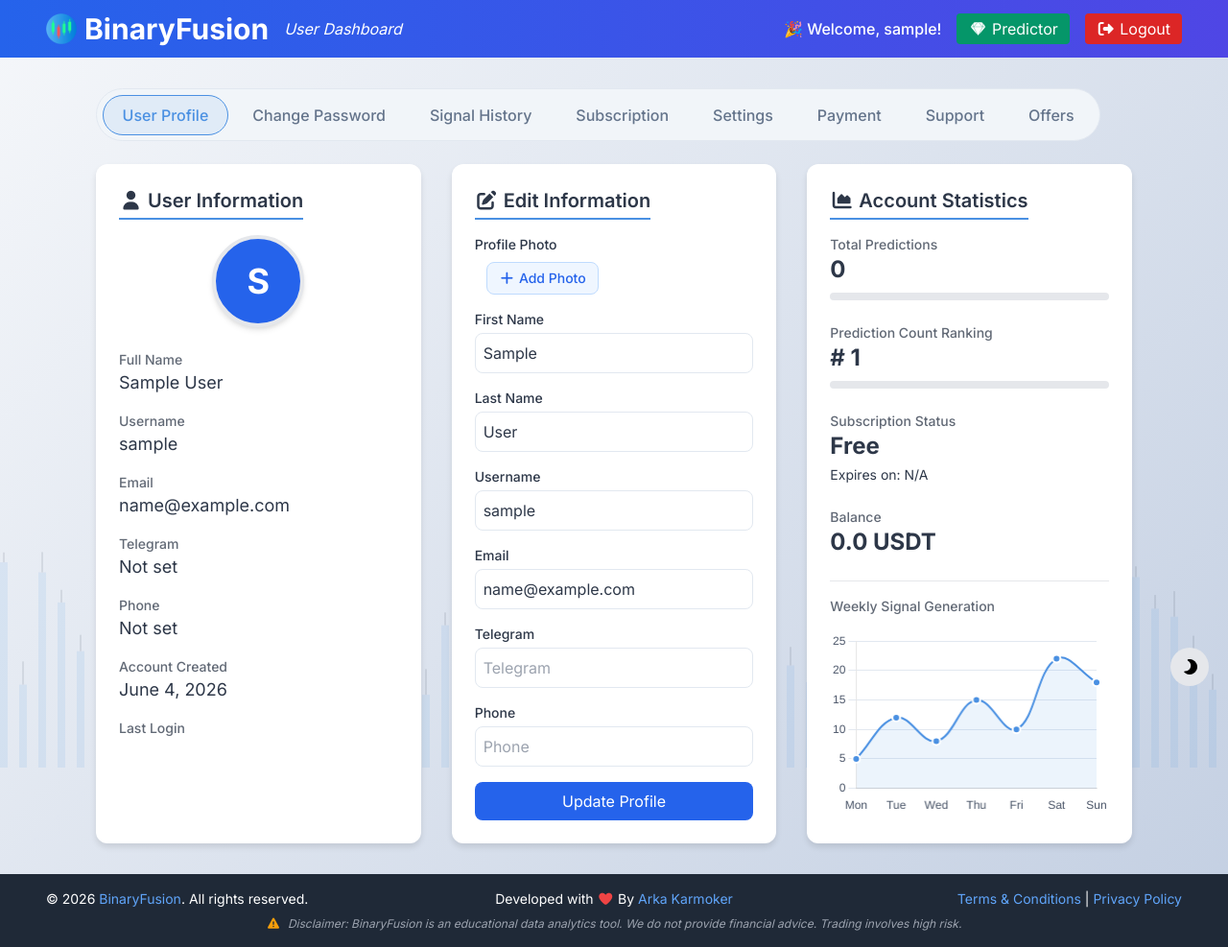
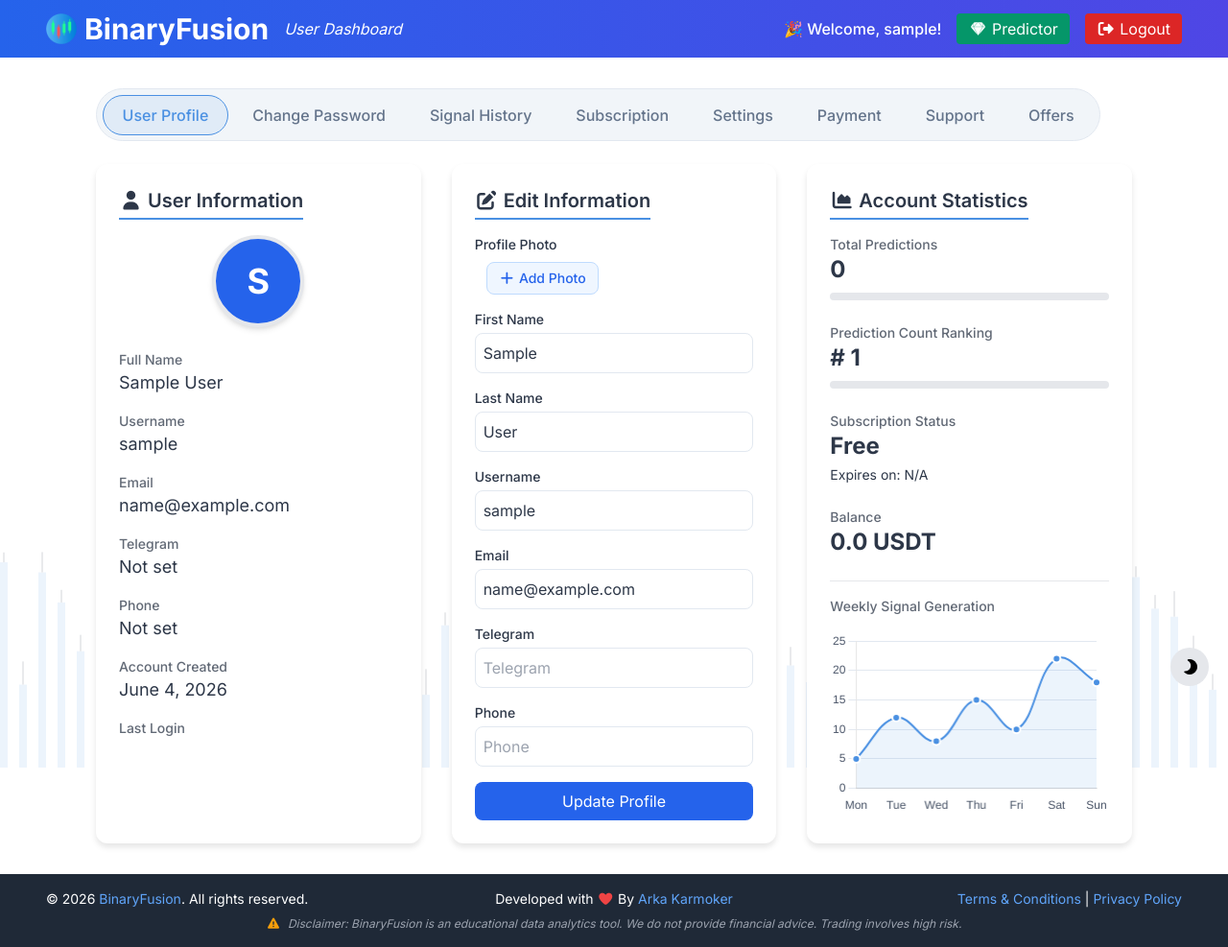
Before and after one commit to ArkaKarmoker/BinaryFusion, a Django app: page /accounts/dashboard/ in a window 1280 px wide. Shown: the whole page at 96% size. Run offline with Django 5.2, Linux system fonts and the light colour scheme; the visitor is signed in with stand-in values (Sample User, id 1); data that the repository does not hold is empty; some libraries are stand-ins or nearby versions.

Commit message:
Use solid backgrounds for dashboard modes
Replace linear-gradient backgrounds in templates/accounts/dashboard.html for .light-mode and .dark-mode with solid colors (#FFFFFF and #09090b) to align with app styling and simplify theme rendering.

```diff
--- a/templates/accounts/dashboard.html
+++ b/templates/accounts/dashboard.html
@@ -45,11 +45,11 @@
 
         /* Consistent with app.html styling */
         .light-mode {
-            background: linear-gradient(135deg, #f5f7fa 0%, #c3cfe2 100%);
+            background: #FFFFFF;
         }
 
         .dark-mode {
-            background: linear-gradient(135deg, #1a202c 0%, #2d3748 100%);
+            background: #09090b;
         }
 
         .card {
```
